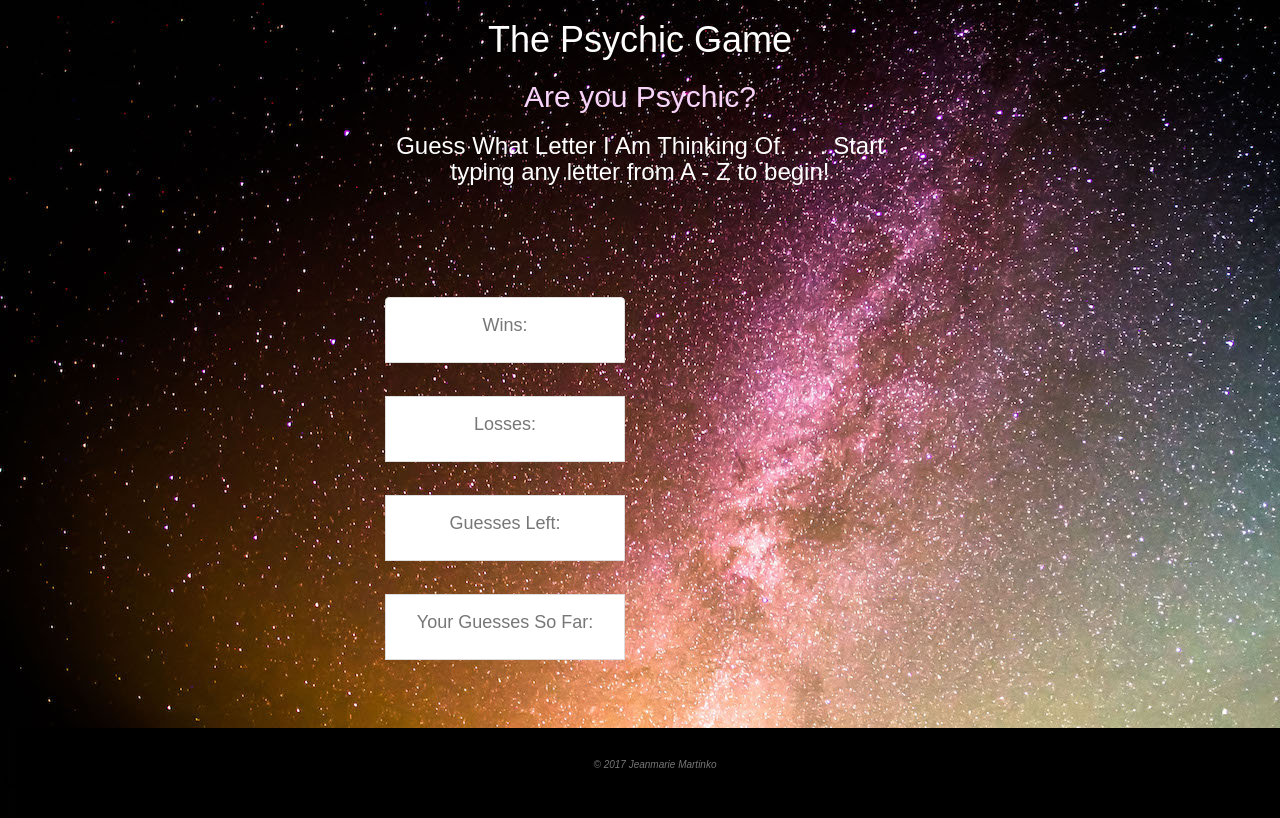
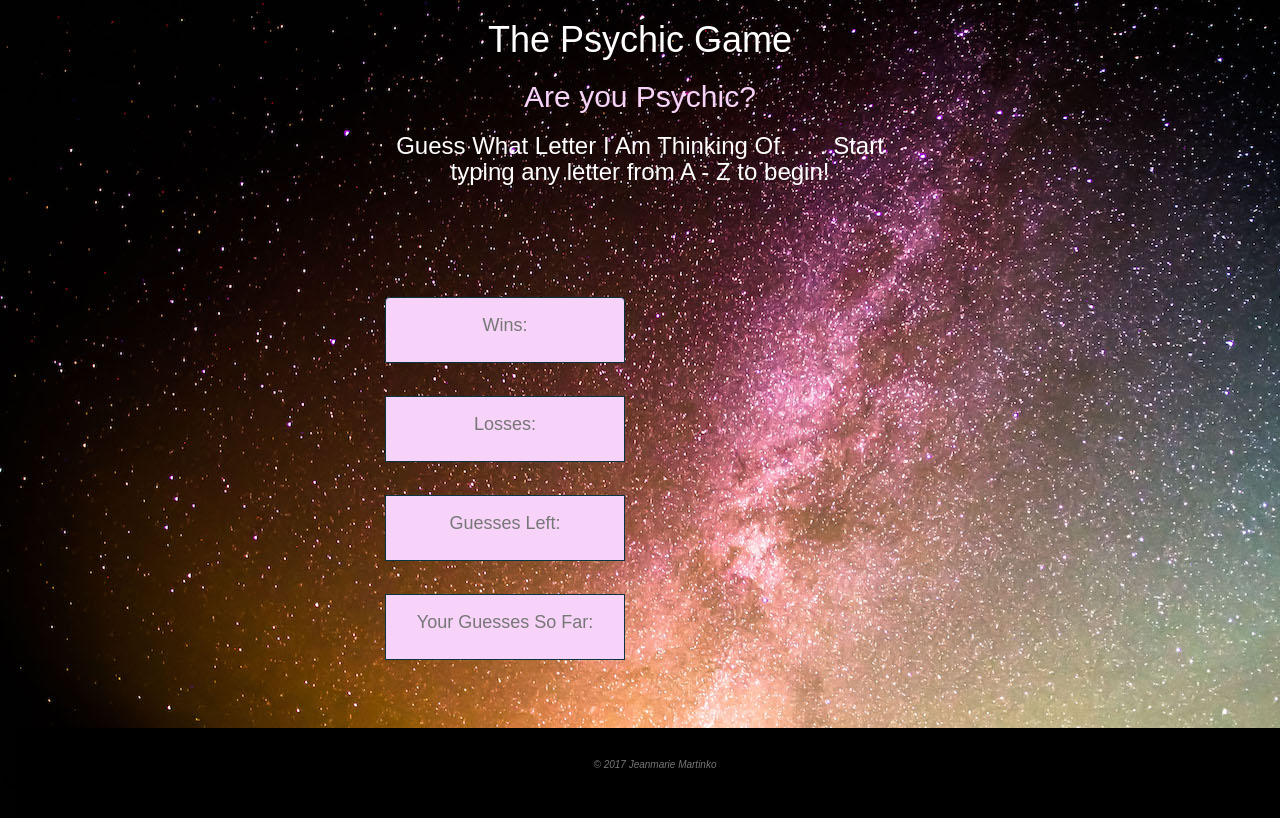
Before and after one commit to DynamicalPerspectives/Psychic-Game, a PHP site: page / in a window 1280 px wide. Run offline with PHP 8.4, Linux system fonts and the light colour scheme.

Commit message:
yet more tweaks

```diff
--- a/Assets/css/style.css
+++ b/Assets/css/style.css
@@ -7,13 +7,18 @@
 html,
 body {
     color: #777777;
-    background-image: url("../images/starfield.jpg");
+    /*background-image: url("../images/starfield.jpg");*/
     border-color: #dddddd;
     font-size: 18px;
     line-height: 34px;
     font-family: 'Arial', 'Helvetica Neue', Helvetica, sans-serif;
     height: 100%;
-    position: relative;
+
+}
+
+body {
+	background-image: url("../images/starfield.jpg");
+	position: relative;
 }
 
 
@@ -42,6 +47,10 @@ h2 {
 #game {
     text-align: left;
 }
+
+.list-group-item {
+	background-color: #f7d3f9;
+}
 #foot-wrapper {
     background: black;
     position: absolute;
--- a/index.html
+++ b/index.html
@@ -9,7 +9,8 @@
     <meta name="viewport" content="width=device-width, initial-scale=1">
     <title>The Psychic Game</title>
     <!-- Added a link to latest compiled and minified Bootstrap-->
-    <link rel="stylesheet" href="https://maxcdn.bootstrapcdn.com/bootstrap/3.3.7/css/bootstrap.min.css" integrity="sha384-BVYiiSIFeK1dGmJRAkycuHAHRg32OmUcww7on3RYdg4Va+PmSTsz/K68vbdEjh4u" crossorigin="anonymous">
+    <link rel="stylesheet" type="text/css" href="assets/css/bootstrap.min.css">
+    <!-- <link rel="stylesheet" href="https://maxcdn.bootstrapcdn.com/bootstrap/3.3.7/css/bootstrap.min.css" integrity="sha384-BVYiiSIFeK1dGmJRAkycuHAHRg32OmUcww7on3RYdg4Va+PmSTsz/K68vbdEjh4u" crossorigin="anonymous"> -->
     <link rel="stylesheet" type="text/css" href="assets/css/style.css">
 </head>
 
```
